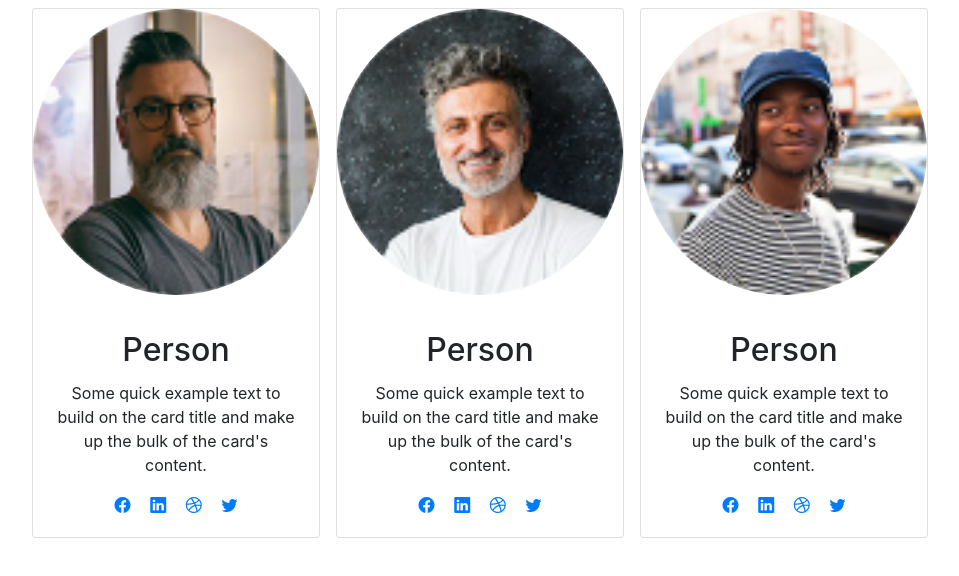
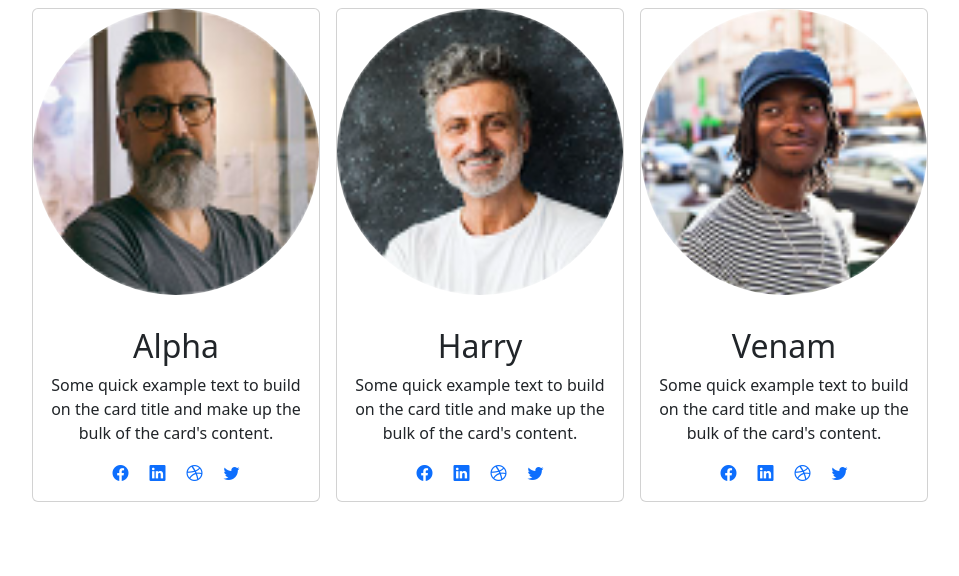
Before and after one commit to avmonirul/Profile-Card-Design, a plain HTML site: page index.html in a window 1280 px wide. Shown: the whole page, without its empty margins (160-1119 px from the left). Drawn offline with nearby package versions, Linux system fonts and the light colour scheme; files that its build step writes are made by us from their sources.

Commit message:
first commit

```diff
--- a/index.html
+++ b/index.html
@@ -7,9 +7,9 @@
     <meta name="viewport" content="width=device-width, initial-scale=1.0">
     <title>Profile Card Design</title>
 
-    <link rel="stylesheet" href="./styles/bootstrap.min.css">
+    <link rel="stylesheet" href="styles/bootstrap.min.css">
     <link rel="stylesheet" href="https://cdn.jsdelivr.net/npm/bootstrap-icons@1.10.3/font/bootstrap-icons.css">
-    <link rel="stylesheet" href="./styles/style.css">
+    <link rel="stylesheet" href="styels/bootstrap.min.css">
 </head>
 
 <div class="container">
@@ -20,7 +20,7 @@
             </div>
             <div class="card-body text-center">
                 <h2 class="card-title pt-3 ">
-                    Person
+                    Alpha
                 </h2>
                 <p class="card-text">Some quick example text to build on
                     the
@@ -42,7 +42,7 @@
             </div>
             <div class="card-body text-center ">
                 <h2 class="card-title pt-3">
-                    Person
+                    Harry
                 </h2>
                 <p class="card-text">Some quick example text to build on
                     the
@@ -64,7 +64,7 @@
             </div>
             <div class="card-body text-center">
                 <h2 class="card-title pt-3">
-                    Person
+                    Venam
                 </h2>
                 <p class="card-text">Some quick example text to build on
                     the
@@ -87,7 +87,7 @@
 </div>
 
 </div>
-
+        <script src="js/bootstrap.min.js"></script>
 
 <body>
 
```
Also changed, not shown: js/bootstrap.min.js (added), styels/bootstrap.min.css (added).
